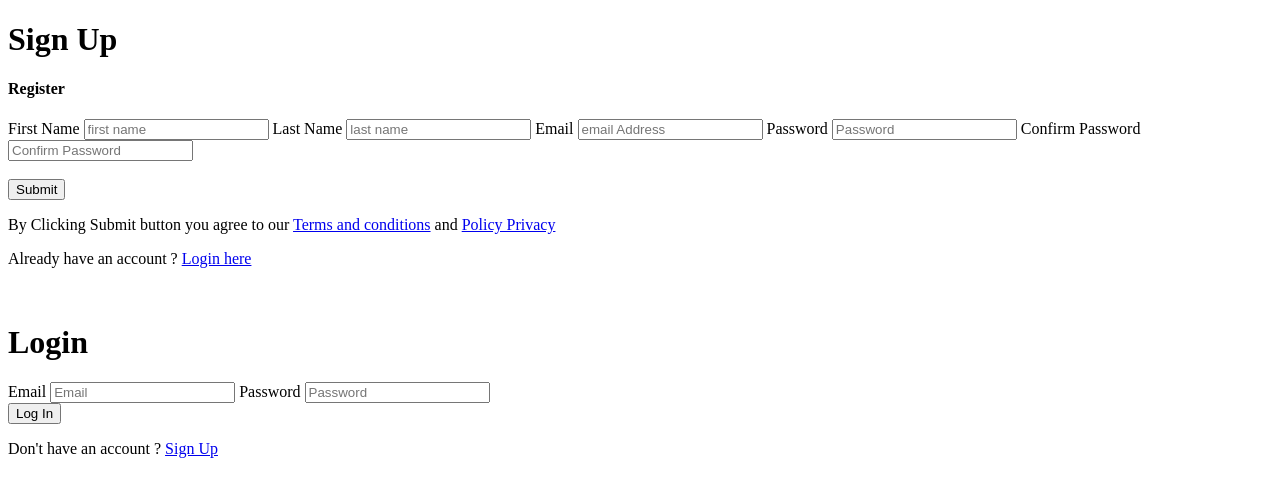
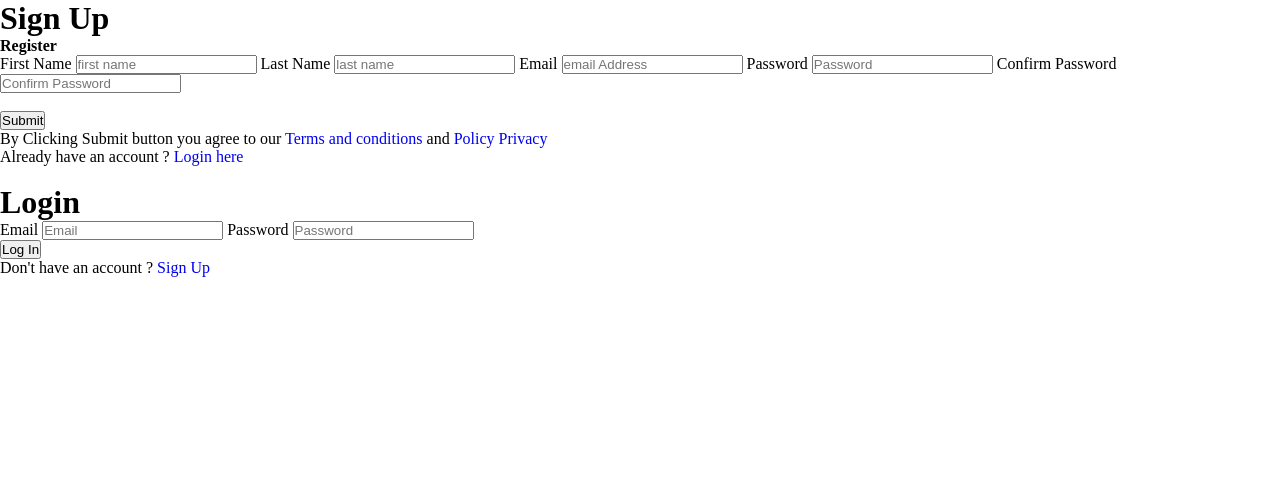
Before and after one commit to Ogalo/Login-and-Sign-up, a plain HTML site: page index.html in a window 1280 px wide. Drawn offline with Linux system fonts and the light colour scheme.

Commit message:
styles.css file added

```diff
--- /dev/null
+++ b/Assests/CSS/styles.css
@@ -0,0 +1,6 @@
+*{
+  padding:0;
+  margin:0;
+  text-decoration: none;
+
+}
--- a/index.html
+++ b/index.html
@@ -4,6 +4,7 @@
   <meta charset="UTF-8">
   <meta http-equiv="X-UA-Compatible" content="IE=edge">
   <meta name="viewport" content="width=device-width, initial-scale=1.0">
+  <link rel="stylesheet" href="./Assests/CSS/styles.css">
   <title>Sign UP Form</title>
 </head>
 <body>
```
